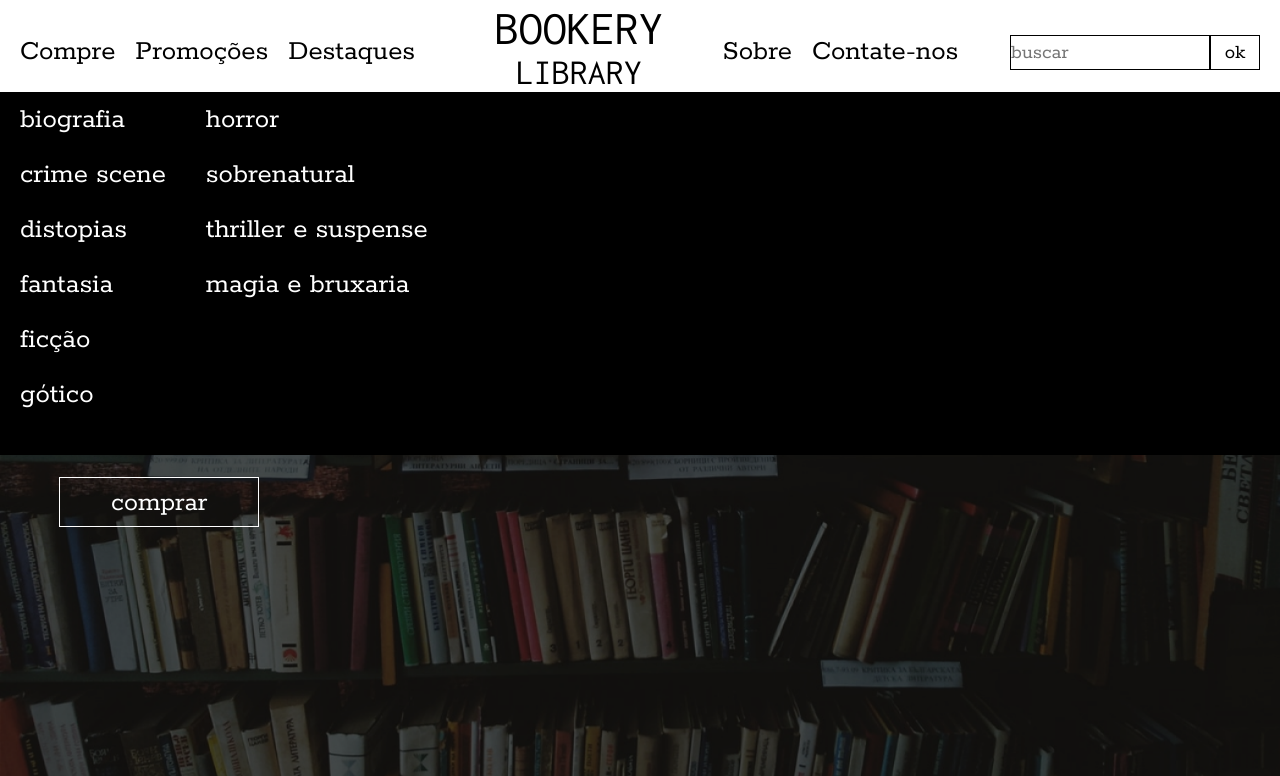
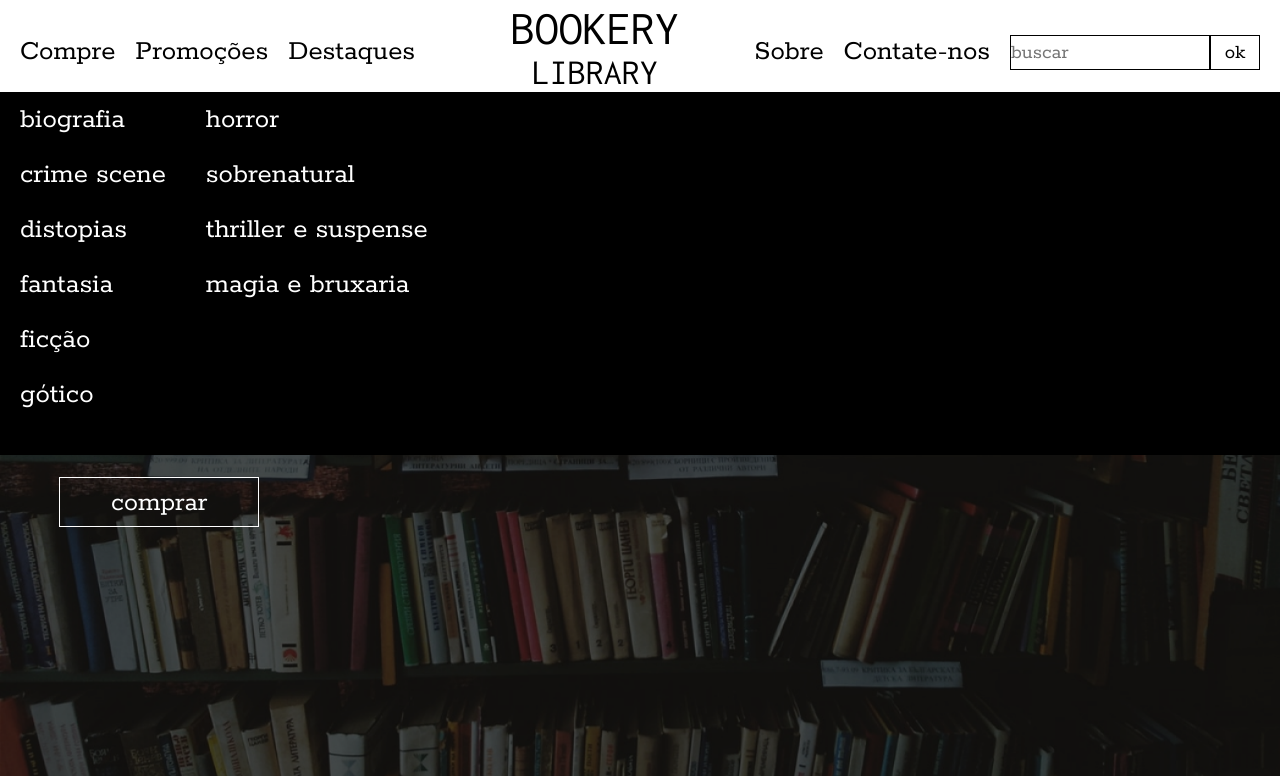
Before and after one commit to yeyhacarol/livraria.php, a PHP site: page / in a window 1280 px wide. Shown: the top 776 px of the page. Run offline with PHP 8.4, Linux system fonts and the light colour scheme.

Commit message:
ajuste de posicionamento no header

```diff
--- a/css/header.css
+++ b/css/header.css
@@ -6,8 +6,6 @@ header {
 }
 
 .header-items {
-    width: 100%;
-
     display: flex;
     flex-direction: row;
 
@@ -26,8 +24,6 @@ header .search-area {
 }
 
 .header-title {
-    width: 100%; /* to resolve! */
-
     margin: auto;
     text-align: center;
 }
```
